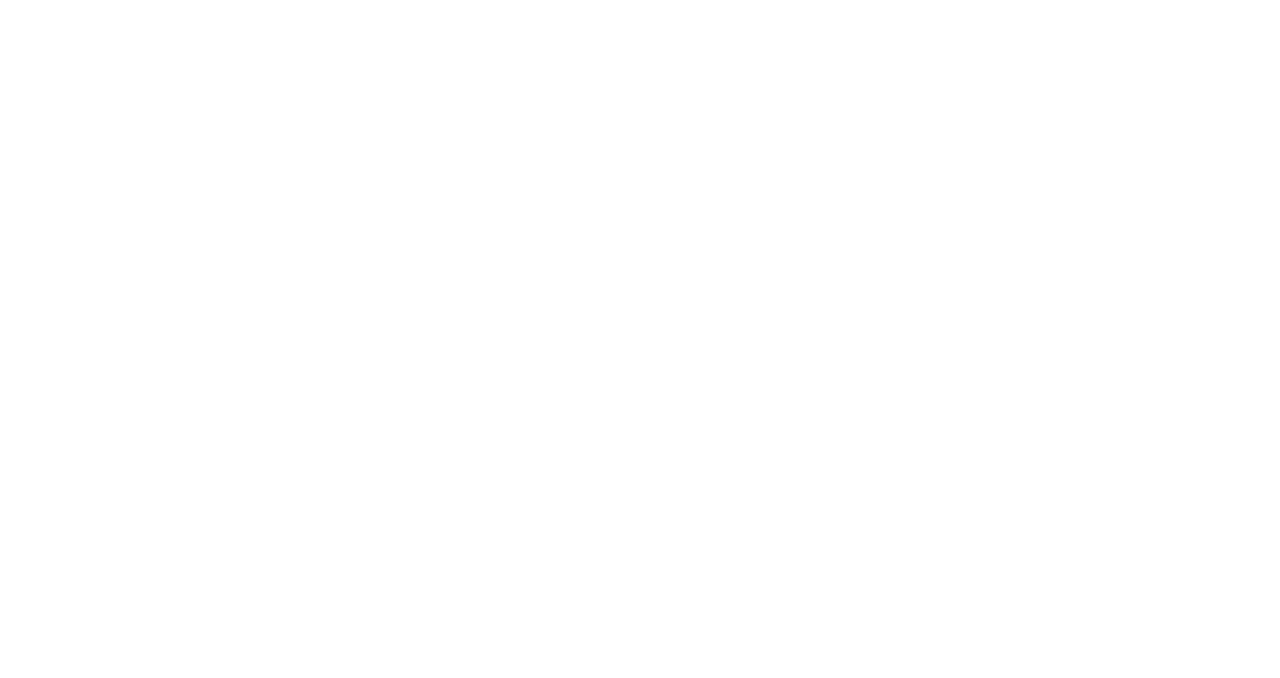
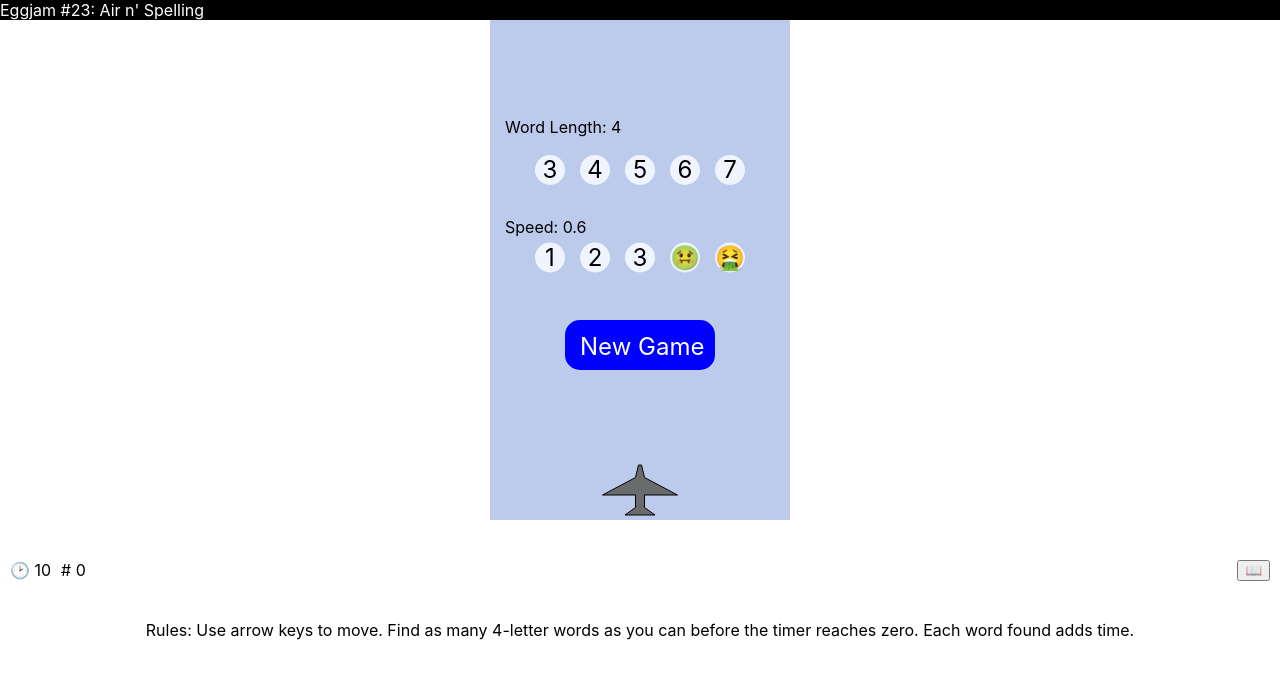
Before and after one commit to a-lexwein/word-grid-react, a React (Vite) app: page /eggjam23 in a window 1280 px wide. Before the commit this address had no page. Shown: the top 678 px of the page. Built offline with nearby package versions, Linux system fonts and the light colour scheme.

Commit message:
Eggjam revision2 (#8)
* flying guy

* airplane

* new game button works

* timer works slightly better

* menu v1

* ugly but current guess displays

```diff
--- a/helpers/eggjamHelpers.js
+++ b/helpers/eggjamHelpers.js
@@ -1,5 +1,16 @@
 import _ from 'lodash';
-import randomElement from '../helpers/randomElement';
+import freqs from '../data/freqs.json';
+import bagOfLetters from './bagOfLetters';
+
+
+const randomSort = (a,b) => Math.random() - .5; // chatgpt
+
+export function randomElement() {
+    const bag = bagOfLetters(freqs, 'TWL 6 & 7 Uniques')
+    return bag.sort(randomSort)[0]
+
+
+}
 
 export function newStartingLetters(nRows) {
 
--- a/src/App.jsx
+++ b/src/App.jsx
@@ -174,7 +174,7 @@ function App() {
           element={<Main />}
         />
 
-<Route path="/eggjam" element={<Eggjam />} />
+<Route path="/eggjam23" element={<Eggjam />} />
       </Routes>
     </BrowserRouter>
   );
--- a/src/components/Eggjam.jsx
+++ b/src/components/Eggjam.jsx
@@ -12,14 +12,25 @@ export default function Eggjam() {
     const [letters, updateLetters] = useState(() => newStartingLetters(11));
     const [currentGuess, updateGuess] = useState('');
     const [hist, updateHist] = useState([]);
-    const [timer, setTimer] = useState(45);
+    const [timer, setTimer] = useState(15);
     const [last5seconds, setLast5Seconds] = useState(false);
-    const [gameState, setGameState] = useState('in-game');
-    const letterCount = 4;
-    const [tickY, setTickY] = useState(0.7);
+    const [gameState, setGameState] = useState('post-game');
+    const [letterCount, setLetterCount] = useState(4);
+    const [tickY, setTickY] = useState(0.6);
+    const [endGameMessage, setEndGameMessage] = useState('')
 
     const [optionsModalOpen, setOptionsModalOpen] = useState(false);
     const optionsModalRef = useRef(null);
+
+    const displayCurrentGuess = () => {
+        let output = currentGuess;
+        while (output.length < letterCount) {
+            output += '_'
+        }
+        return output
+            .split('')
+            .join(' ')
+    }
 
     // const getScore = (hist) => Math.sum(...hist.map(x=>x.score))
 
@@ -61,23 +72,18 @@ export default function Eggjam() {
 
     const getPolyPoints = () => ([
         [xScale(-3 + xPosRef.current), yScale(yPos-8)],
-        [xScale(-25 + xPosRef.current), yScale(yPos-13)],
-        [xScale(-3 + xPosRef.current), yScale(yPos-13)],
-        [xScale(-3 + xPosRef.current), yScale(yPos-18)],
+        [xScale(-25 + xPosRef.current), yScale(yPos-15)],
+        [xScale(-3 + xPosRef.current), yScale(yPos-15)],
+        [xScale(-3 + xPosRef.current), yScale(yPos-20)],
         [xScale(-10 + xPosRef.current), yScale(yPos-23)],
         [xScale(10 + xPosRef.current), yScale(yPos-23)],
-        [xScale(3 + xPosRef.current), yScale(yPos-18)],
-        [xScale(3 + xPosRef.current), yScale(yPos-13)],
-        [xScale(25 + xPosRef.current), yScale(yPos-13)],
+        [xScale(3 + xPosRef.current), yScale(yPos-20)],
+        [xScale(3 + xPosRef.current), yScale(yPos-15)],
+        [xScale(25 + xPosRef.current), yScale(yPos-15)],
         [xScale(3 + xPosRef.current), yScale(yPos-8)],
         [xScale(1 + xPosRef.current), yScale(yPos-3)],
         [xScale(-1 + xPosRef.current), yScale(yPos-3)],
 
-
-        // [xScale(2 + xPosRef.current), yScale(-75)],
-        // [xScale(-2 + xPosRef.current), yScale(-75)],
-        // [xScale(-7 + xPosRef.current), yScale(-90)],
-        // [xScale(7 + xPosRef.current), yScale(-90)]
     ])
     .map(([a, b]) => a.toString() + " " + b.toString())
     .join(',');
@@ -92,7 +98,7 @@ export default function Eggjam() {
                     return prevTimer - 1;
                 } else {
 
-                    clearInterval(interval);
+                    // clearInterval(interval);
                     setGameState('post-game');
                     return 0;
                 }
@@ -104,8 +110,8 @@ export default function Eggjam() {
 
     // Game Loop for letters
     useEffect(() => {
+        const interval = setInterval(() => {
             if (gameState != 'in-game') return;
-        const interval = setInterval(() => {
 
             updateLetters(prevLetters => {
                 let output = prevLetters;
@@ -131,7 +137,7 @@ export default function Eggjam() {
                     // increment timer by length of word...revisit.
                     if(submission.score > 0) addTime(submission.word.length);
                     updateHist(hist => ([...hist, submission]));
-                    setTickY(oldVal => oldVal + submission.score * 0.08);
+                    // setTickY(oldVal => oldVal + submission.score * 0.08);
                     updateGuess('');
                 }
 
@@ -155,7 +161,7 @@ export default function Eggjam() {
         }, 10);
 
         return () => clearInterval(interval);
-    }, [currentGuess]);
+    }, [currentGuess, gameState]); // don't think I need gameState here.
 
     // Keyboard
     useEffect(() => {
@@ -218,11 +224,16 @@ export default function Eggjam() {
         };
     }, []);
 
-    return (
-        <div className='App'>
-            <div id='title'>Eggjam #23: Spell {letterCount}-letter Words</div>
-            <button>New Game</button>
-            <svg
+    const handleNewGame = () => {
+        updateHist([]);
+        updateGuess('');
+        setTimer(45);
+        // setTickY(0.7);
+        updateLetters(newStartingLetters(11));
+        setGameState('in-game');
+    };
+
+    const gameSVG = <svg
         ref={svgRef}
         style={{ backgroundColor: '#bccaeb' }}
         height={height}
@@ -255,14 +266,98 @@ export default function Eggjam() {
             </g>
         ))}
         <polygon points={getPolyPoints(xPos)} fill="#6a6b6c" stroke="black" />
+
+        <rect
+                x={0}
+                width={width}
+                y={0}
+                height={height/9}
+                fill="gray"
+
+            />
+        <text x={xScale(-60)} y={height/12} fill='black' fontSize="2em">
+            {displayCurrentGuess()}
+        </text>
     </svg>
+
+    const menuButton = (x,y, text, callback) => {
+    return <g
+        onClick={callback}
+        >
+            <circle
+                cx={xScale(x)}
+                cy={yScale(y)}
+                fill='#f0f4ff'
+                r='15'
+            />
+            <text
+                x={xScale(x)}
+                y={yScale(y)}
+                fill='black'
+                textAnchor='middle'
+                dy="0.35em"
+                fontSize="1.5em"
+            >
+                {text}
+            </text>
+        </g>
+    }
+
+    const menuSVG = <svg
+        ref={svgRef}
+        style={{ backgroundColor: '#bccaeb' }}
+        height={height}
+        width={width}
+        >
+            <text x={xScale(-90)} y={yScale(55)}>Word Length: {letterCount}</text>
+            {menuButton(-60,40, '3', () => setLetterCount(3))}
+            {menuButton(-30,40, '4', () => setLetterCount(4))}
+            {menuButton(0,40, '5', () => setLetterCount(5))}
+            {menuButton(30,40, '6', () => setLetterCount(6))}
+            {menuButton(60,40, '7', () => setLetterCount(7))}
+
+            <text x={xScale(-90)} y={yScale(15)}>Speed: {tickY}</text>
+            {menuButton(-60,5, '1', () => setTickY(0.6))}
+            {menuButton(-30,5, '2', () => setTickY(1))}
+            {menuButton(0,5, '3', () => setTickY(1.4))}
+            {menuButton(30,5, '🤢', () => setTickY(2))}
+            {menuButton(60,5, '🤮', () => setTickY(2.5))}
+            <g
+                onClick={handleNewGame}
+            >
+            <rect
+                x={xScale(-50)}
+                width={width/2}
+                y={yScale(-20)}
+                height={height/10}
+                fill="blue"
+                rx="15"
+            />
+            <text
+                x={xScale(-40)}
+                y={yScale(-34)}
+                // textAnchor='middle'
+                // dy="0.35em"
+                fontSize="1.5em"
+                fill = "white"
+            >New Game</text>
+            </g>
+
+        <polygon points={getPolyPoints(xPos)} fill="#6a6b6c" stroke="black" />
+    </svg>
+
+
+    return (
+        <div className='App'>
+            <div id='title'>Eggjam #23: Air n' Spelling</div>
+            { gameState === 'in-game' ? gameSVG : menuSVG}
             <div>{currentGuess}</div>
             <Scoreboard
                 timer={timer}
                 history={hist}
             />
             <div>
-                Rules: Use arrow keys to move. Find as many 4-letter words as you can. Each word found adds time and increases speed.
+                Rules: Use arrow keys to move. Find as many {letterCount}-letter words as you can before the timer reaches zero. Each word found adds time.
             </div>
         </div>
     );
--- a/src/components/Scoreboard.jsx
+++ b/src/components/Scoreboard.jsx
@@ -30,7 +30,7 @@ export default function Scoreboard({ timer, history} ) {
 
     const histModal = (
         <ul>
-            {history.map(x=> <li>{x.word}</li>)}
+            {history.map((x,i)=> <li key={i}>{x.word}</li>)}
         </ul>
     )
 
```
Also changed, not shown: 1 other file (tests, documents, lock files or other folders). Lines whose indentation alone changed are shown as unchanged.
